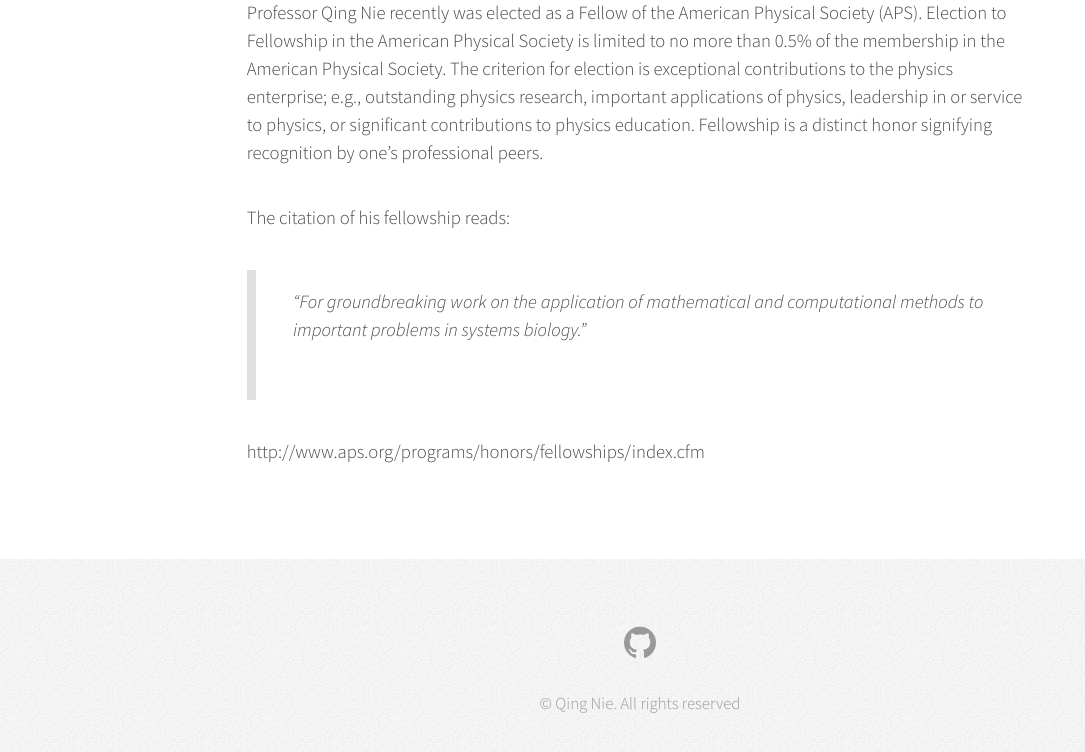
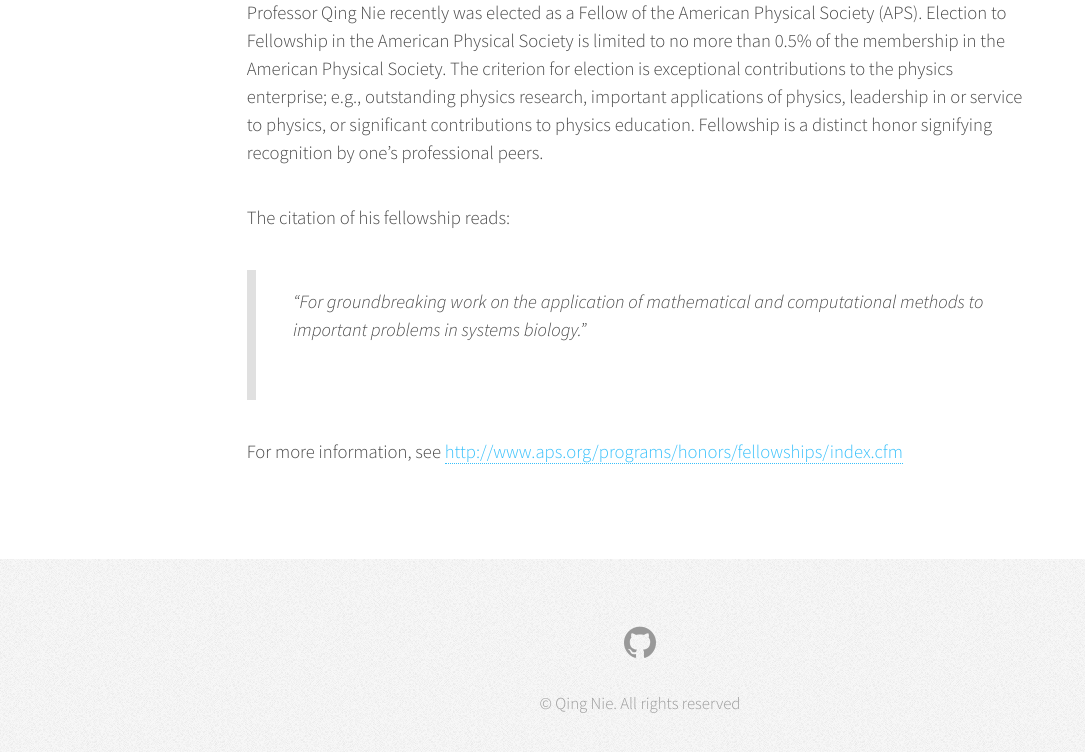
Before and after one commit to NieLab/nielab.github.io, a Jekyll site: the page built from _posts/2016-07-04-aps.md, in a window 1280 px wide and 900 px high, scrolled down 1045 px. Shown: the top 752 px of the window, without its empty margins (0-1085 px from the left). Built offline with Jekyll 4.4.1, drawn with Linux system fonts in a browser that asks for light colours.

Commit message:
update post

```diff
--- a/_posts/2016-07-04-aps.md
+++ b/_posts/2016-07-04-aps.md
@@ -9,4 +9,4 @@ layout: post
 
 > “For groundbreaking work on the application of mathematical and computational methods to important problems in systems biology.”
 
-http://www.aps.org/programs/honors/fellowships/index.cfm
+For more information, see [http://www.aps.org/programs/honors/fellowships/index.cfm](http://www.aps.org/programs/honors/fellowships/index.cfm)
```
